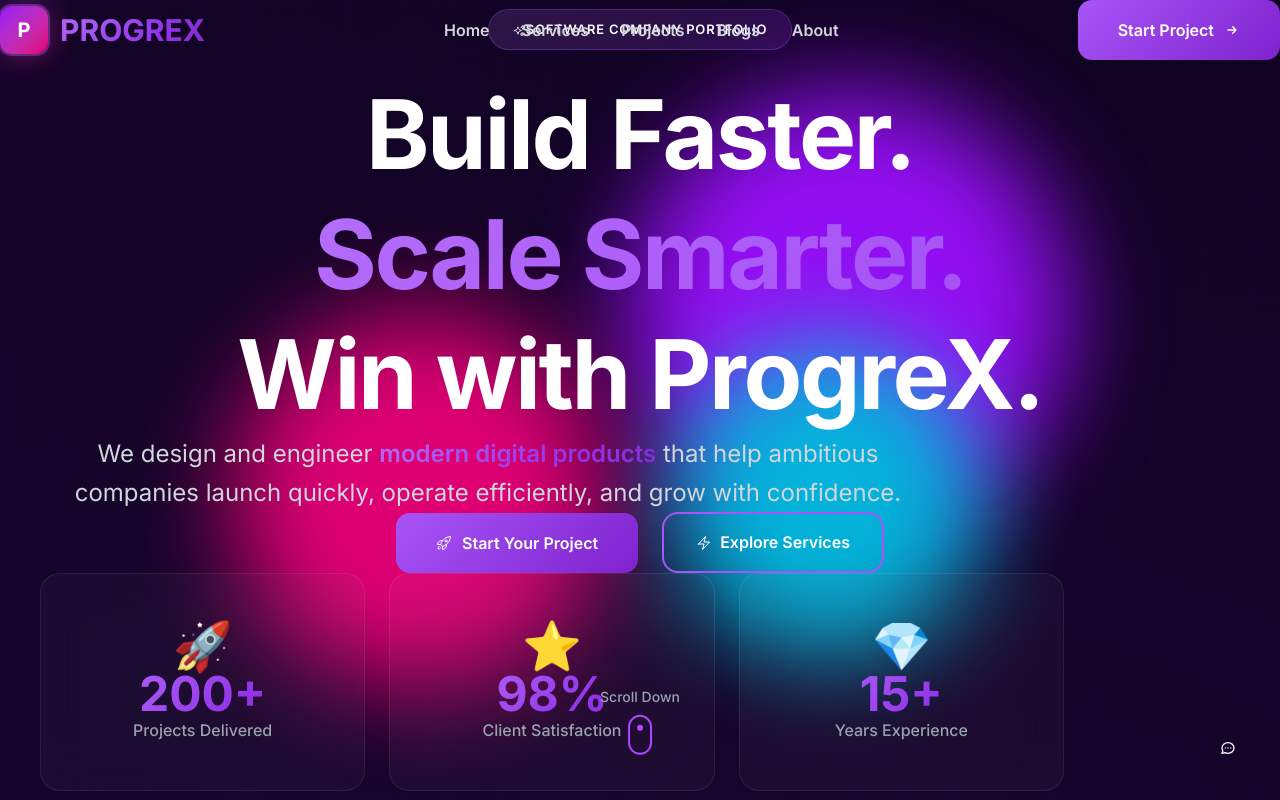
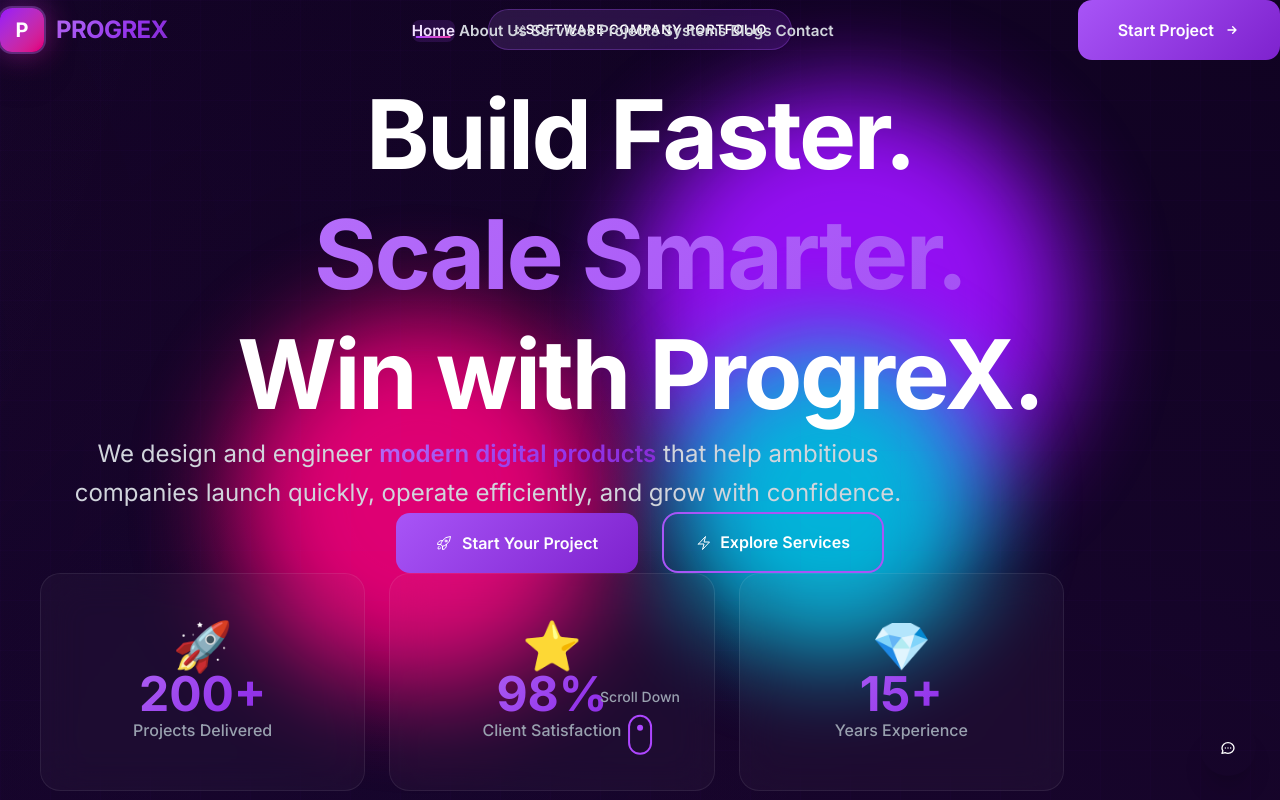
Before and after one commit to sh3ki/PROGREX, a Next.js app: page / in a window 1280 px wide. Shown: the top 800 px of the page. Built offline with nearby package versions, Linux system fonts and the light colour scheme.

Commit message:
Update Header.tsx

```diff
--- a/components/Header.tsx
+++ b/components/Header.tsx
@@ -2,34 +2,29 @@
 
 import { useState, useEffect } from 'react';
 import { motion, AnimatePresence } from 'framer-motion';
+import Link from 'next/link';
+import { usePathname } from 'next/navigation';
+
+const navItems = [
+  { name: 'Home', href: '/' },
+  { name: 'About Us', href: '/about' },
+  { name: 'Services', href: '/services' },
+  { name: 'Projects', href: '/projects' },
+  { name: 'Systems', href: '/systems' },
+  { name: 'Blogs', href: '/blogs' },
+  { name: 'Contact', href: '/contact' },
+];
 
 export default function Header() {
   const [isScrolled, setIsScrolled] = useState(false);
   const [isMenuOpen, setIsMenuOpen] = useState(false);
+  const pathname = usePathname();
 
   useEffect(() => {
-    const handleScroll = () => {
-      setIsScrolled(window.scrollY > 50);
-    };
+    const handleScroll = () => setIsScrolled(window.scrollY > 50);
     window.addEventListener('scroll', handleScroll);
     return () => window.removeEventListener('scroll', handleScroll);
   }, []);
-
-  const scrollToSection = (id: string) => {
-    const element = document.getElementById(id);
-    if (element) {
-      element.scrollIntoView({ behavior: 'smooth' });
-      setIsMenuOpen(false);
-    }
-  };
-
-  const navItems = [
-    { name: 'Home', id: 'hero' },
-    { name: 'Services', id: 'services' },
-    { name: 'Projects', id: 'projects' },
-    { name: 'Blogs', id: 'blogs' },
-    { name: 'About', id: 'about' },
-  ];
 
   return (
     <motion.header
@@ -45,108 +40,78 @@ export default function Header() {
         borderBottom: isScrolled ? '1px solid rgba(168, 85, 247, 0.2)' : '1px solid transparent',
       }}
     >
-      <div className="w-full max-w-[1320px] mx-auto px-6 md:px-8 py-5">
+      <div className="w-full max-w-7xl mx-auto px-5 md:px-8 py-4">
         <div className="flex items-center justify-between">
-          {/* Logo */}
-          <motion.div
-            initial={{ scale: 0.8, opacity: 0 }}
-            animate={{ scale: 1, opacity: 1 }}
-            transition={{ duration: 0.6, delay: 0.2 }}
-            className="flex items-center gap-3 cursor-pointer group"
-            onClick={() => scrollToSection('hero')}
-          >
+          <motion.div initial={{ scale: 0.8, opacity: 0 }} animate={{ scale: 1, opacity: 1 }} transition={{ duration: 0.6, delay: 0.2 }}>
+            <Link href="/" className="flex items-center gap-3 group">
               <div className="relative">
-              <div className="absolute inset-0 bg-gradient-to-br from-purple-600 to-pink-600 rounded-xl blur-lg opacity-60 group-hover:opacity-100 transition-opacity duration-300" />
-              <div className="relative w-12 h-12 rounded-xl bg-gradient-to-br from-purple-600 to-pink-600 flex items-center justify-center shadow-2xl ring-2 ring-purple-400/30">
+                <div className="absolute inset-0 bg-linear-to-br from-purple-600 to-pink-600 rounded-xl blur-lg opacity-60 group-hover:opacity-100 transition-opacity duration-300" />
+                <div className="relative w-10 h-10 md:w-11 md:h-11 rounded-xl bg-linear-to-br from-purple-600 to-pink-600 flex items-center justify-center shadow-2xl ring-2 ring-purple-400/30">
                   <span className="text-white font-bold text-xl">P</span>
                 </div>
               </div>
-            <span className="text-2xl md:text-3xl font-bold gradient-text">
-              PROGREX
-            </span>
+              <span className="text-xl md:text-2xl font-bold gradient-text tracking-tight">PROGREX</span>
+            </Link>
           </motion.div>
 
-          {/* Desktop Navigation */}
-          <nav className="hidden lg:flex items-center gap-8">
-            {navItems.map((item, index) => (
-              <motion.button
-                key={item.name}
-                initial={{ opacity: 0, y: -20 }}
-                animate={{ opacity: 1, y: 0 }}
-                transition={{ duration: 0.4, delay: 0.1 * (index + 1) }}
-                onClick={() => scrollToSection(item.id)}
-                className="relative px-4 py-2 text-gray-300 font-semibold text-base hover:text-white transition-colors duration-300 group"
+          <nav className="hidden lg:flex items-center gap-1">
+            {navItems.map((item, index) => {
+              const isActive = pathname === item.href;
+              return (
+                <motion.div key={item.name} initial={{ opacity: 0, y: -20 }} animate={{ opacity: 1, y: 0 }} transition={{ duration: 0.4, delay: 0.08 * (index + 1) }}>
+                  <Link
+                    href={item.href}
+                    onClick={() => setIsMenuOpen(false)}
+                    className={`relative px-3 py-2.5 font-semibold text-[0.95rem] transition-colors duration-300 group rounded-lg inline-block ${isActive ? 'text-white' : 'text-gray-300 hover:text-white'}`}
                   >
                     {item.name}
-                <span className="absolute bottom-0 left-1/2 -translate-x-1/2 w-0 h-0.5 bg-gradient-to-r from-purple-500 to-pink-500 group-hover:w-full transition-all duration-300 rounded-full" />
-                <span className="absolute inset-0 rounded-lg bg-purple-500/0 group-hover:bg-purple-500/10 transition-colors duration-300" />
-              </motion.button>
-            ))}
+                    <span className={`absolute bottom-1 left-1/2 -translate-x-1/2 h-0.5 bg-linear-to-r from-purple-500 to-pink-500 rounded-full transition-all duration-300 ${isActive ? 'w-4/5' : 'w-0 group-hover:w-4/5'}`} />
+                    <span className={`absolute inset-0 rounded-lg transition-colors duration-300 ${isActive ? 'bg-purple-500/15' : 'bg-purple-500/0 group-hover:bg-purple-500/10'}`} />
+                  </Link>
+                </motion.div>
+              );
+            })}
           </nav>
 
-          {/* CTA & Mobile Menu */}
-          <div className="flex items-center gap-4">
-            <motion.button
-              initial={{ opacity: 0, scale: 0.9 }}
-              animate={{ opacity: 1, scale: 1 }}
-              transition={{ duration: 0.4, delay: 0.6 }}
-              onClick={() => scrollToSection('contact')}
-              className="hidden lg:flex btn-primary"
-            >
+          <div className="flex items-center gap-3">
+            <motion.div initial={{ opacity: 0, scale: 0.9 }} animate={{ opacity: 1, scale: 1 }} transition={{ duration: 0.4, delay: 0.8 }}>
+              <Link href="/contact" className="hidden lg:flex btn-primary">
                 <span>Start Project</span>
-              <svg className="w-5 h-5" fill="none" stroke="currentColor" viewBox="0 0 24 24">
+                <svg className="w-4 h-4" fill="none" stroke="currentColor" viewBox="0 0 24 24">
                   <path strokeLinecap="round" strokeLinejoin="round" strokeWidth={2} d="M13 7l5 5m0 0l-5 5m5-5H6" />
                 </svg>
-            </motion.button>
-
-            <button
-              className="lg:hidden inline-flex items-center justify-center w-11 h-11 rounded-xl border-2 border-purple-500/50 text-white hover:border-purple-400 hover:bg-purple-500/20 transition-all duration-300"
-              onClick={() => setIsMenuOpen(!isMenuOpen)}
-              aria-label="Toggle menu"
-            >
-              <svg className="w-6 h-6" fill="none" stroke="currentColor" viewBox="0 0 24 24">
-                {isMenuOpen ? (
-                  <path strokeLinecap="round" strokeLinejoin="round" strokeWidth={2} d="M6 18L18 6M6 6l12 12" />
-                ) : (
-                  <path strokeLinecap="round" strokeLinejoin="round" strokeWidth={2} d="M4 6h16M4 12h16M4 18h16" />
-                )}
+              </Link>
+            </motion.div>
+            <button className="lg:hidden inline-flex items-center justify-center w-10 h-10 rounded-xl border-2 border-purple-500/50 text-white hover:border-purple-400 hover:bg-purple-500/20 transition-all duration-300" onClick={() => setIsMenuOpen(!isMenuOpen)} aria-label="Toggle menu">
+              <svg className="w-5 h-5" fill="none" stroke="currentColor" viewBox="0 0 24 24">
+                {isMenuOpen ? <path strokeLinecap="round" strokeLinejoin="round" strokeWidth={2} d="M6 18L18 6M6 6l12 12" /> : <path strokeLinecap="round" strokeLinejoin="round" strokeWidth={2} d="M4 6h16M4 12h16M4 18h16" />}
               </svg>
             </button>
           </div>
         </div>
 
-        {/* Mobile Menu */}
         <AnimatePresence>
           {isMenuOpen && (
-            <motion.div
-              initial={{ opacity: 0, height: 0 }}
-              animate={{ opacity: 1, height: 'auto' }}
-              exit={{ opacity: 0, height: 0 }}
-              transition={{ duration: 0.3 }}
-              className="lg:hidden overflow-hidden"
-            >
-              <div className="mt-6 glass-card p-6 space-y-3">
-                {navItems.map((item, index) => (
-                  <motion.button
-                    key={item.name}
-                    initial={{ opacity: 0, x: -20 }}
-                    animate={{ opacity: 1, x: 0 }}
-                    transition={{ duration: 0.3, delay: 0.05 * index }}
-                    onClick={() => scrollToSection(item.id)}
-                    className="w-full text-left px-4 py-3 rounded-xl text-white font-semibold hover:bg-purple-500/20 transition-all duration-300 border border-transparent hover:border-purple-500/30"
-                  >
+            <motion.div initial={{ opacity: 0, height: 0 }} animate={{ opacity: 1, height: 'auto' }} exit={{ opacity: 0, height: 0 }} transition={{ duration: 0.3 }} className="lg:hidden overflow-hidden">
+              <div className="mt-4 glass-card p-5 space-y-2">
+                {navItems.map((item, index) => {
+                  const isActive = pathname === item.href;
+                  return (
+                    <motion.div key={item.name} initial={{ opacity: 0, x: -20 }} animate={{ opacity: 1, x: 0 }} transition={{ duration: 0.25, delay: 0.04 * index }}>
+                      <Link href={item.href} onClick={() => setIsMenuOpen(false)} className={`block w-full px-4 py-3 rounded-xl font-semibold transition-all duration-300 border text-[0.95rem] ${isActive ? 'text-white bg-purple-500/20 border-purple-500/50' : 'text-gray-300 hover:text-white hover:bg-purple-500/15 border-transparent hover:border-purple-500/30'}`}>
                         {item.name}
-                  </motion.button>
-                ))}
-                <button
-                  onClick={() => scrollToSection('contact')}
-                  className="w-full btn-primary mt-4"
-                >
+                      </Link>
+                    </motion.div>
+                  );
+                })}
+                <div className="pt-2">
+                  <Link href="/contact" onClick={() => setIsMenuOpen(false)} className="flex w-full btn-primary text-sm">
                     <span>Start Project</span>
-                  <svg className="w-5 h-5" fill="none" stroke="currentColor" viewBox="0 0 24 24">
+                    <svg className="w-4 h-4" fill="none" stroke="currentColor" viewBox="0 0 24 24">
                       <path strokeLinecap="round" strokeLinejoin="round" strokeWidth={2} d="M13 7l5 5m0 0l-5 5m5-5H6" />
                     </svg>
-                </button>
+                  </Link>
+                </div>
               </div>
             </motion.div>
           )}
```
Lines whose indentation alone changed are shown as unchanged.
